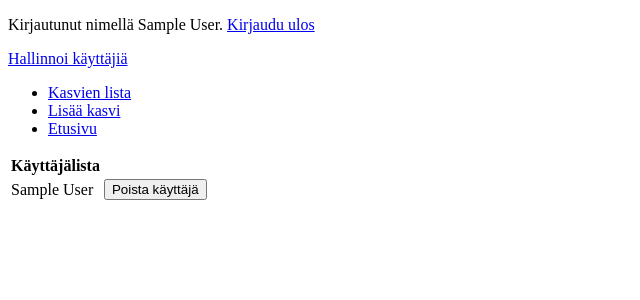
After one commit to ArttuJanhunen/Kasvikanta, a Flask app: page /users/ in a window 1280 px wide. The commit adds this page. Shown: the top 300 px of the page, without its empty margins (0-640 px from the left). Run offline with Flask 2, Linux system fonts and the light colour scheme; a user stored in the database is signed in; tables that the repository leaves empty hold one stand-in row (values such as "Sample post").

Commit message:
Lisättiin käyttäjätunnusten luominen ja kirjautumistoiminto täydennettiin loppuun. Admin-tason käyttäjälle lisättiin sen lisäksi oikeudet poistaa sekä kasveja että käyttäjiä. Lomakkeisiin lisättiin validointi. Kasvin tietoihin voi nyt myös lisätä kuvan kasvista, luonnollisesti vastuu kuvan laillisuudesta jää käyttäjälle.

```diff
--- a/application/__init__.py
+++ b/application/__init__.py
@@ -14,4 +14,19 @@ from application.plants import views
 from application.auth import models
 from application.auth import views
 
+from application.auth.models import User
+from os import urandom
+app.config["SECRET_KEY"]= urandom(32)
+
+from flask_login import LoginManager
+login_manager = LoginManager()
+login_manager.init_app(app)
+
+login_manager.login_view = "auth_login"
+login_manager.login_message = "Kirjaudu sisään käyttääksesi tätä toimintoa"
+
+@login_manager.user_loader
+def load_user(user_id):
+  return User.query.get(user_id)
+
 db.create_all()
--- a/application/auth/views.py
+++ b/application/auth/views.py
@@ -1,8 +1,9 @@
 from flask import render_template, request, redirect, url_for
+from flask_login import login_user, logout_user, current_user
 
-from application import app
+from application import app, db
 from application.auth.models import User
-from application.auth.forms import LoginForm
+from application.auth.forms import LoginForm, NewUserForm
 
 
 @app.route("/auth/login", methods=["GET", "POST"])
@@ -18,4 +19,51 @@ def auth_login():
         return render_template("auth/loginform.html", form=form, error="Käyttäjätunnus tai salasana väärin")
 
     print("Käyttäjä "+user.name+" tunnistettiin")
+    login_user(user)
     return redirect(url_for("index"))
+
+
+@app.route("/auth/logout")
+def auth_logout():
+    logout_user()
+    return redirect(url_for("index"))
+
+
+@app.route("/users/new", methods=["GET"])
+def new_user():
+    return render_template("/auth/new.html", form=NewUserForm())
+
+
+@app.route("/users/", methods=["POST"])
+def user_create():
+    form = NewUserForm(request.form)
+
+    if not form.validate():
+        return render_template("/auth/new.html", form=form)
+
+    newUser = User(form.name.data, form.username.data,
+                   form.password.data, False)
+    db.session().add(newUser)
+    db.session().commit()
+
+    return redirect(url_for("auth_login"))
+
+
+@app.route("/users/", methods=["GET"])
+def users_index():
+
+    if current_user.is_admin:
+        return render_template("/auth/list.html", users=User.query.all())
+    else:
+        return redirect(url_for("index"))
+
+
+@app.route("/users/delete/<user_id>", methods=["POST"])
+def users_delete(user_id):
+    certainUser = User.query.get(user_id)
+
+    if current_user.is_admin:
+        db.session().delete(certainUser)
+        db.session().commit()
+
+    return redirect(url_for("users_index"))
--- a/application/plants/models.py
+++ b/application/plants/models.py
@@ -10,8 +10,11 @@ class Plant(db.Model):
     name = db.Column(db.String(150), nullable=False)
     latin_name = db.Column(db.String(150), nullable=False)
     care_instructions = db.Column(db.String(300), nullable=False)
+    plant_image = db.Column(db.String(300), nullable=False)
+
 
     def __init__(self, name, latin_name):
         self.name = name
         self.latin_name = latin_name
         self.care_instructions = ''
+        self.plant_image = ''
--- /dev/null
+++ b/application/templates/auth/list.html
@@ -0,0 +1,21 @@
+{% extends "layout.html" %}
+
+{% block body %}
+<table>
+  <tr>
+    <th>Käyttäjälista</th>
+  </tr>
+  {% for user in users %}
+  <tr>
+    <td>{{ user.name }}</td>
+    {% if current_user.is_admin %}
+    <td>
+      <form method="POST" action="{{url_for('users_delete', user_id=user.id)}}">
+        <input type="submit" value="Poista käyttäjä"/>
+    </form>
+  </td>
+  {% endif %}
+  </tr>
+  {% endfor %}
+</table>
+{% endblock %}
--- a/application/templates/auth/loginform.html
+++ b/application/templates/auth/loginform.html
@@ -6,6 +6,7 @@
   {{ form.username.label }} {{ form.username }}
   <br />
   {{ form.password.label }} {{ form.password }}
-  <input type="submit" value="Login" />
+  <br />
+  <input type="submit" value="Kirjaudu sisään" />
 </form>
 {% endblock %}
--- a/application/templates/layout.html
+++ b/application/templates/layout.html
@@ -7,6 +7,20 @@
 </head>
 
 <body>
+  {% if current_user.is_authenticated %}
+  <p>
+    Kirjautunut nimellä {{ current_user.name }}.
+    <a href="{{ url_for('auth_logout') }}">Kirjaudu ulos</a>
+  </p>
+  {% else %}
+  <a href="{{ url_for('auth_login') }}">Kirjaudu</a>
+  <a href="{{ url_for('new_user') }}">Rekisteröidy</a>
+  {% endif %}
+
+  {% if current_user.is_admin %}
+  <a href="{{ url_for('users_index') }}">Hallinnoi käyttäjiä</a>
+  {% endif %}
+
   <ul>
     <li><a href="{{ url_for('plants_index') }}">Kasvien lista</a></li>
     <li><a href="{{ url_for('plants_form') }}">Lisää kasvi</a></li>
```
Also changed, not shown: application/auth/forms.py (+10 -1 lines), application/auth/models.py (+6 -1 lines), application/plants/forms.py (+9 -1 lines), application/plants/views.py (+28 -2 lines), application/templates/auth/new.html (added, +28 -0 lines), application/templates/plants/certainplant.html (+11 -0 lines), application/templates/plants/list.html (+7 -0 lines).
